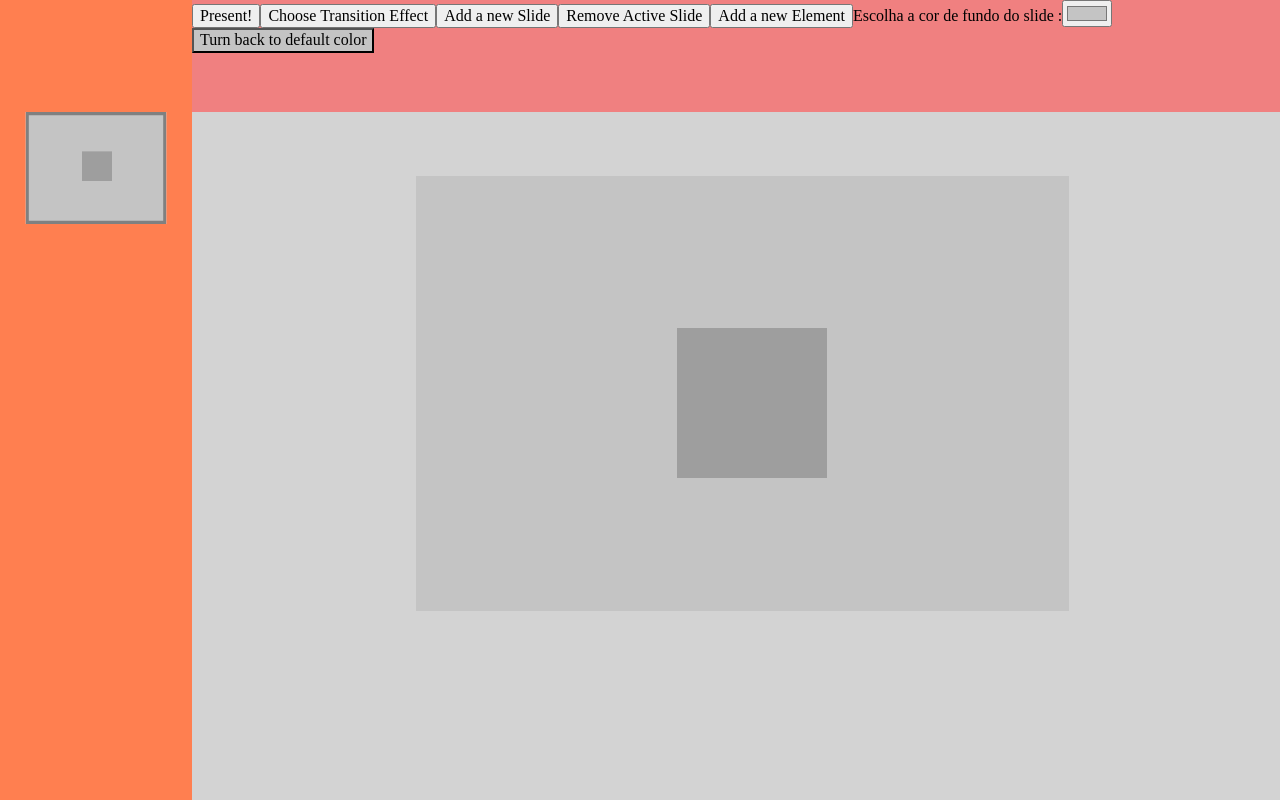
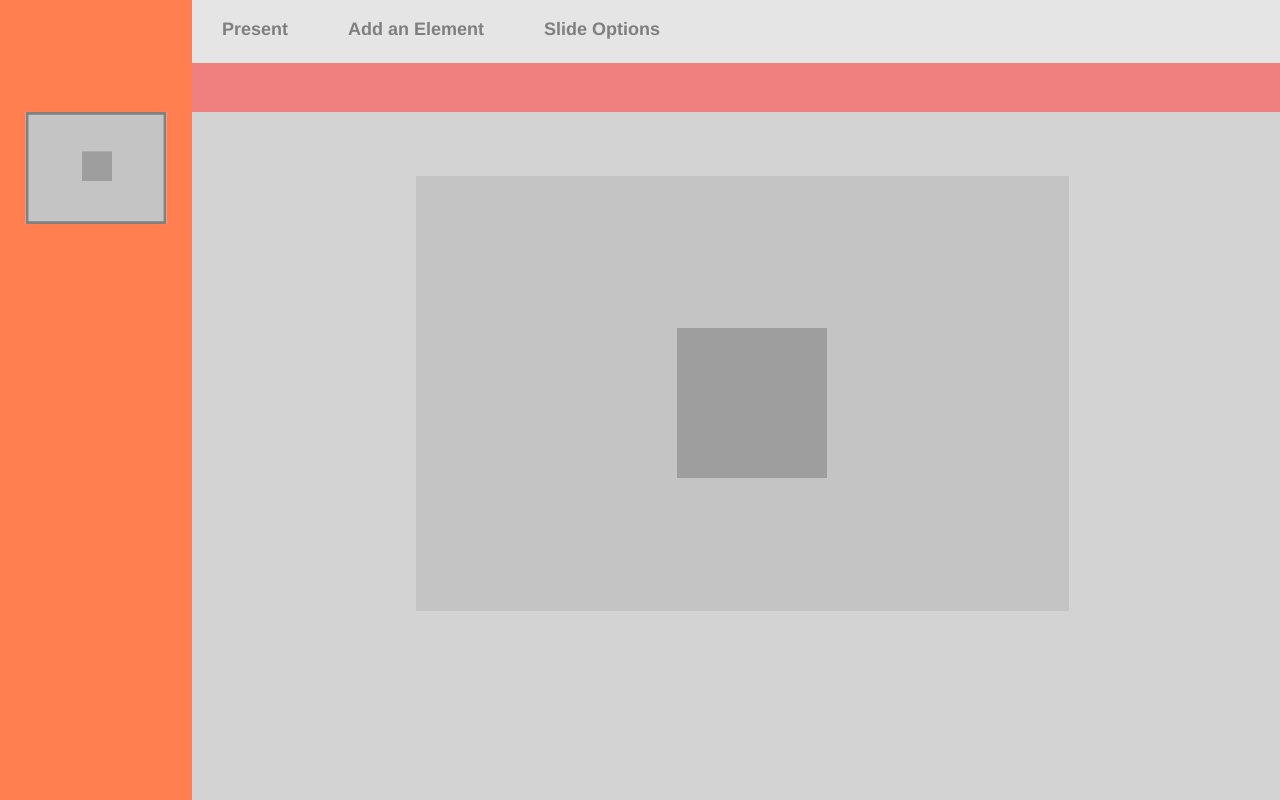
Before and after one commit to mattvasc/slideshow, an Angular app: page / in a window 1280 px wide. Built offline with nearby package versions, Linux system fonts and the light colour scheme; grey boxes are pictures that could not be loaded.

Commit message:
in progress

```diff
--- a/src/app/edit-presentation/edit-presentation.component.html
+++ b/src/app/edit-presentation/edit-presentation.component.html
@@ -1,4 +1,4 @@
-<div class="container">
+<div>
 	<!-- <button (click)=" debug()">debug</button> -->
 	<app-thumbnails-menu
 	[presentation]='presentation'
--- a/src/app/toolbar/toolbar.component.html
+++ b/src/app/toolbar/toolbar.component.html
@@ -1,7 +1,36 @@
 <div class="toolbar-tools" (key.enter)="deleteElement()">
   <!-- <div class="toolbar-tabs">tabs</div> -->
   <div class="toolbar-body">
-    <button (click)="goFull()">Present!</button>
+    <div class="tabs">
+      <input class="input" name="tabs" type="button" id="tab-1" (click)="goFull()" />
+      <label class="label" for="tab-1">Present</label>
+
+      <input type="radio" class="input" name="tabs" id="tab-3" [value]="toolbarActive.addElement" [(ngModel)]="activeToolbarElement" />
+      <label class="label" for="tab-3">Add an Element</label>
+
+      <input type="radio" class="input" name="tabs" id="tab-2" [value]="toolbarActive.transition" [(ngModel)]="activeToolbarElement" />
+      <label class="label" for="tab-2">Slide Options</label>
+
+      <input *ngIf="activeToolbarElement === toolbarActive.editElement" type="radio" class="input" name="tabs" id="tab-4"
+        [value]="toolbarActive.editElement" [(ngModel)]="activeToolbarElement" />
+      <label *ngIf="activeToolbarElement === toolbarActive.editElement" class="label" for="tab-4">Edit Element</label>
+
+      <!-- <div class="panel">
+        <h1>Orange</h1>
+        <p>The orange (specifically, the sweet orange)</p>
+      </div>
+
+      <div class="panel">
+        <h1>Tangerine</h1>
+        <p>The tangerine (Citrus tangerina) is an orange-colored cit.</p>
+      </div>
+
+      <div class="panel">
+        <h1>Clemantine</h1>
+        <p>A clementine (Citrus ×clementina) is a hybrid between a </p>
+      </div> -->
+    </div>
+    <!-- <button (click)="goFull()">Present!</button>
     <button (click)="toogleMenu('transition')"> {{activeToolbarElement === toolbarActive.transition ? 'Hide this menu' : 'Choose Transition Effect'}}</button>
     <button (click)="addNewSlide()">Add a new Slide</button>
     <button (click)="removeSlide()">Remove Active Slide</button>
@@ -10,40 +39,42 @@
     </button>
     <label for="slide-background-color">Escolha a cor de fundo do slide :</label>
     <input id="slide-background-color" type="color" value="#c4c4c4" (change)="setRGB($event.target.value)"/>
-    <button id="slide-background-color-default" (click)="setRGB('#c4c4c4')" style="background-color: #c4c4c4">Turn back to default color</button>
+    <button id="slide-background-color-default" (click)="setRGB('#c4c4c4')" style="background-color: #c4c4c4">Turn back to default color</button> -->
 
-    <div [hidden]="activeToolbarElement !== toolbarActive.addElement">
+    <div *ngIf="activeToolbarElement === toolbarActive.addElement">
       <button (click)="addNewElement(typeOfElement.titlefield)">Add a Title</button>
       <button (click)="addNewElement(typeOfElement.textfield)">Add a Text</button>
       <button (click)="addNewElement(typeOfElement.image)">Add a image</button>
     </div>
 
     <div *ngIf="activeToolbarElement === toolbarActive.editElement">Options for the current element:
+      <label> Position X:
+        <input type="text" name="X" min="0" max="80" [(ngModel)]="activeElement.style['left']" />
+      </label>
+      <label> Position Y:
+        <input type="text" name="Y" min="0" max="70" [(ngModel)]="activeElement.style['top']" />
+      </label>
       <div>
-        <div *ngIf="activeElement.type == typeOfElement.image">
-          <button (click)="changeImage()">Change Image</button>
-        </div>
-        <div *ngIf="activeElement.type == typeOfElement.textfield ||
-        activeElement.type == typeOfElement.titlefield">
-          <button (click)="changeText()">Change Text</button>
-          <label for="element-background-color">Pick up element background color :</label>
-          <input id="element-background-color" type="color" value="#ff0000" [(ngModel)]="activeElement.style['background-color']"/>
-          <button id="slide-background-color-default" (click)="activeElement.style['background-color'] = rgbToHex(this.presentation.slides[this.activeSlide].bgcolor)">Remove element background color</button>
+        <button *ngIf="activeElement.type == typeOfElement.image" (click)="changeImage()">Change Image</button>
+          <button *ngIf="activeElement.type == typeOfElement.textfield ||
+          activeElement.type == typeOfElement.titlefield" (click)="changeText()">Change Text</button>
+          <label *ngIf="activeElement.type == typeOfElement.textfield ||
+          activeElement.type == typeOfElement.titlefield"for="element-background-color">Pick up element background color :</label>
+          <input *ngIf="activeElement.type == typeOfElement.textfield ||
+          activeElement.type == typeOfElement.titlefield"id="element-background-color" type="color" value="#ff0000" [(ngModel)]="activeElement.style['background-color']" />
+          <button *ngIf="activeElement.type == typeOfElement.textfield ||
+          activeElement.type == typeOfElement.titlefield" id="slide-background-color-default" (click)="activeElement.style['background-color'] = rgbToHex(this.presentation.slides[this.activeSlide].bgcolor)">Remove
+            element background color</button>
 
 
-        </div>
         <button (click)="removeElement()">Remove Element</button>
       </div>
-      <div>
-        <label> Position X:
-          <input type="text" name="X" min="0" max="80" [(ngModel)]="activeElement.style['left']" />
-        </label>
-        <label> Position Y:
-          <input type="text" name="Y" min="0" max="70" [(ngModel)]="activeElement.style['top']" />
-        </label>
-      </div>
+
     </div>
     <div *ngIf="activeToolbarElement === toolbarActive.transition">
+      <button (click)="addNewSlide()">Add a new Slide</button>
+      <button (click)="removeSlide()">Remove Active Slide</button>
+      <label>Transiction Effect</label>
       <select [(ngModel)]="presentation.slides[activeSlide].transition">
         <option value="{{transition.default}}">Default</option>
         <option value="{{transition.slideLeft}}">Slide Left</option>
@@ -51,3 +82,5 @@
       </select>
     </div>
   </div>
+
+</div>
--- a/src/app/toolbar/toolbar.component.scss
+++ b/src/app/toolbar/toolbar.component.scss
@@ -23,3 +23,85 @@
 .float-left {
     float: left;
 }
+
+* {
+    box-sizing: border-box;
+  }
+  body {
+    display: flex;
+    justify-content: center;
+    padding: 10px;
+    background: #efefef;
+    font-family: 'Source Sans Pro', sans-serif;
+    color: #333;
+  }
+  @media (min-width: 600px) {
+    body {
+      padding: 60px 10px;
+    }
+  }
+  h1 {
+    margin: 0;
+    font-family: 'Bree Serif', serif;
+    font-size: 36px;
+  }
+  p {
+    margin-top: 20px;
+    margin-bottom: 0;
+    padding: 0;
+    font-size: 20px;
+    line-height: 1.5;
+  }
+  .tabs {
+    display: flex;
+    flex-wrap: wrap;
+    // max-width: 700px;
+    background: #e5e5e5;
+    box-shadow: 0 48px 80px -32px rgba(0,0,0,0.3);
+  }
+  .input {
+    position: absolute;
+    opacity: 0;
+  }
+  .label {
+    width: 100%;
+    padding: 20px 30px;
+    background: #e5e5e5;
+    cursor: pointer;
+    font-weight: bold;
+    font-size: 18px;
+    color: #7f7f7f;
+    transition: background 0.1s, color 0.1s;
+  }
+  .label:hover {
+    background: #d8d8d8;
+  }
+  .label:active {
+    background: #ccc;
+  }
+  .input:focus + .label {
+    box-shadow: inset 0px 0px 0px 3px #fff;
+    z-index: 1;
+  }
+  .input:checked + .label {
+    background: #fff;
+    color: #000;
+  }
+  @media (min-width: 600px) {
+    .label {
+      width: auto;
+    }
+  }
+  .panel {
+    display: none;
+    padding: 20px 30px 30px;
+    background: #fff;
+  }
+  @media (min-width: 600px) {
+    .panel {
+      order: 99;
+    }
+  }
+  .input:checked + .label + .panel {
+    display: block;
+  }
--- a/src/index.html
+++ b/src/index.html
@@ -1,5 +1,6 @@
 <!doctype html>
 <html lang="en">
+
 <head>
   <meta charset="utf-8">
   <title>Slideshow</title>
@@ -8,8 +9,24 @@
   <meta name="viewport" content="width=device-width, initial-scale=1">
   <link rel="icon" type="image/x-icon" href="favicon.ico">
   <link rel="stylesheet" type="text/css" href="../node_modules/normalize.css/normalize.css">
+
+  <!-- Latest compiled and minified CSS -->
+  <link rel="stylesheet" href="https://maxcdn.bootstrapcdn.com/bootstrap/3.3.7/css/bootstrap.min.css" integrity="sha384-BVYiiSIFeK1dGmJRAkycuHAHRg32OmUcww7on3RYdg4Va+PmSTsz/K68vbdEjh4u"
+    crossorigin="anonymous">
+
+  <!-- Optional theme -->
+  <link rel="stylesheet" href="https://maxcdn.bootstrapcdn.com/bootstrap/3.3.7/css/bootstrap-theme.min.css" integrity="sha384-rHyoN1iRsVXV4nD0JutlnGaslCJuC7uwjduW9SVrLvRYooPp2bWYgmgJQIXwl/Sp"
+    crossorigin="anonymous">
+
+  <script src="https://code.jquery.com/jquery-3.3.1.min.js"></script>
+
+  <!-- Latest compiled and minified JavaScript -->
+  <script src="https://maxcdn.bootstrapcdn.com/bootstrap/3.3.7/js/bootstrap.min.js" integrity="sha384-Tc5IQib027qvyjSMfHjOMaLkfuWVxZxUPnCJA7l2mCWNIpG9mGCD8wGNIcPD7Txa"
+    crossorigin="anonymous"></script>
 </head>
+
 <body>
   <app-root></app-root>
 </body>
+
 </html>
```
